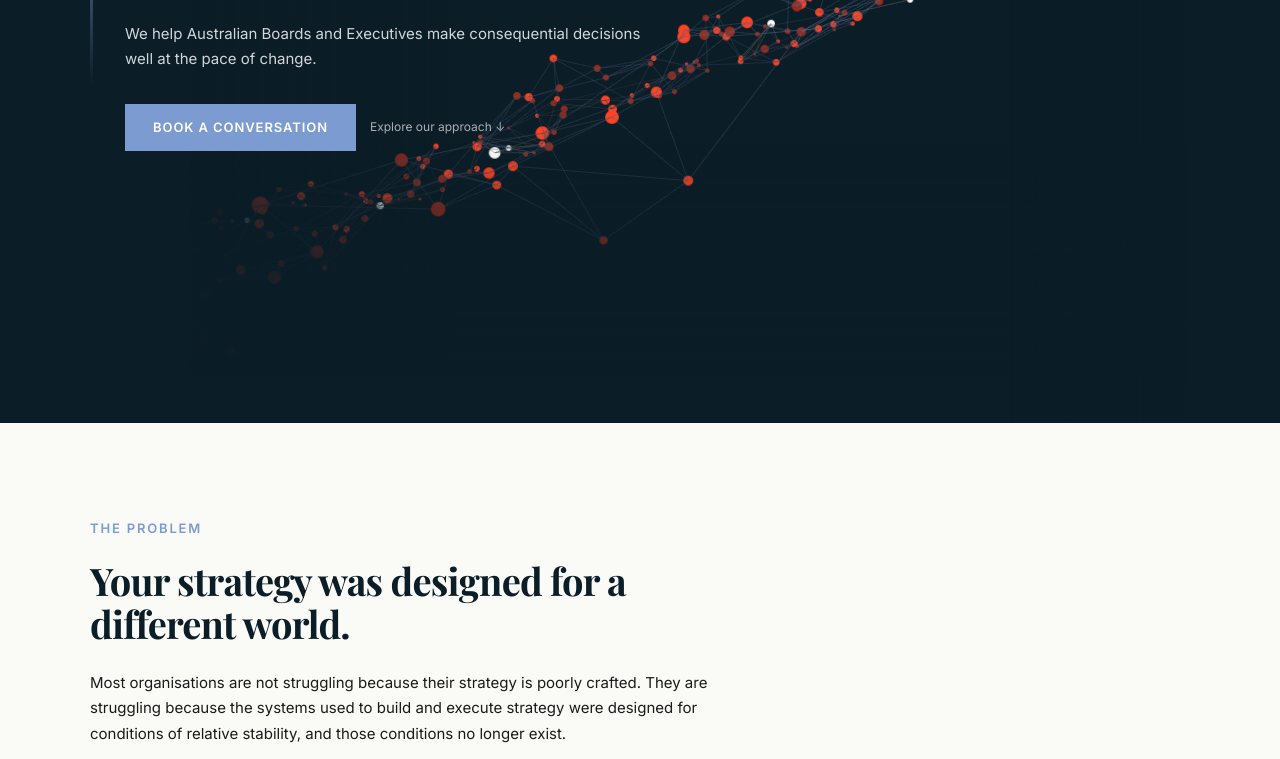
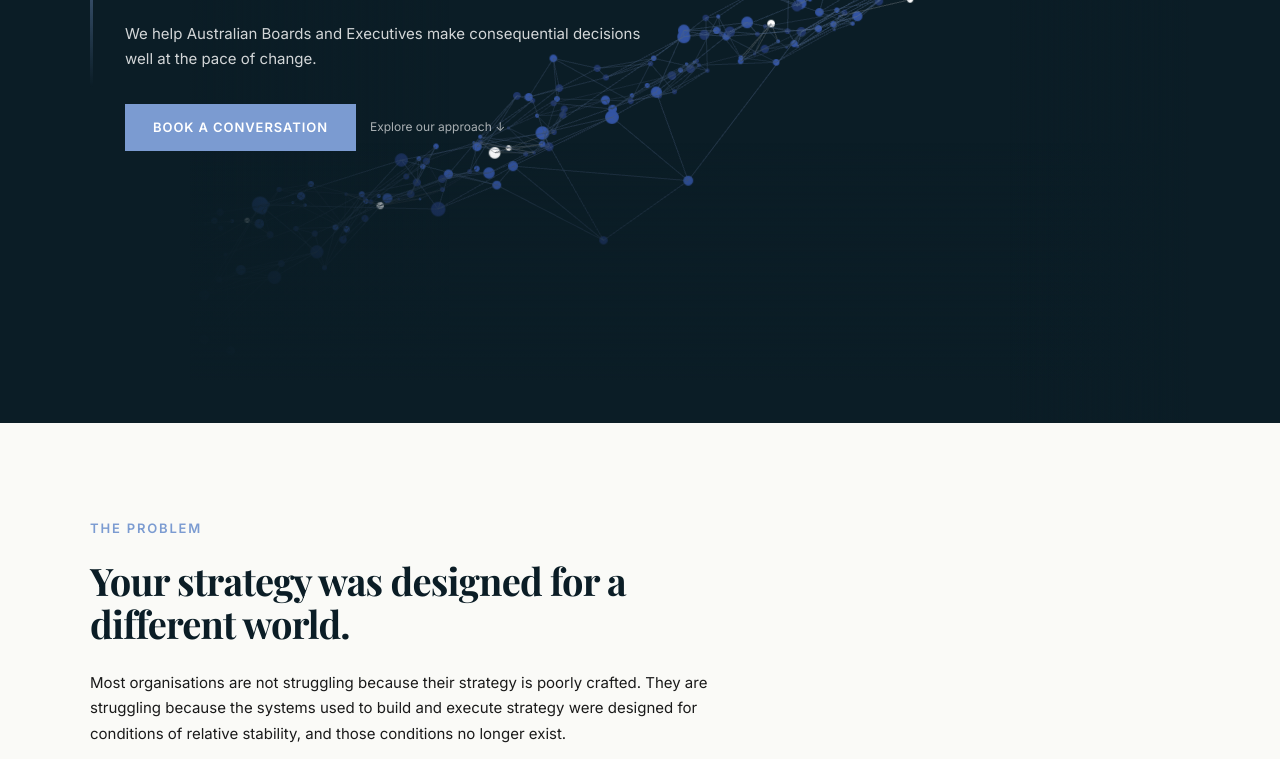
Before and after one commit to resilientfutures-au/Resilient-Futures, a plain HTML site: page index-v1-dark-light.html in a window 1280 px wide. Shown: the part 301-1060 px from the top of the page. Drawn offline with nearby package versions, Linux system fonts and the light colour scheme; animation ran at ten frames a second; a web font is replaced by a local one.

Commit message:
fix: update Three.js node colour and fog to blue palette in V1

```diff
--- a/index-v1-dark-light.html
+++ b/index-v1-dark-light.html
@@ -899,14 +899,14 @@ renderer.setPixelRatio(Math.min(window.devicePixelRatio, 2));
 renderer.setClearColor(0x000000, 0);
 
 const scene = new THREE.Scene();
-scene.fog = new THREE.FogExp2(0x150B0A, 0.022);
+scene.fog = new THREE.FogExp2(0x0B1D26, 0.022);
 
 const camera = new THREE.PerspectiveCamera(45, 1, 0.1, 500);
 camera.position.set(0, 5, 28);
 camera.lookAt(0, 3, 0);
 
 const COLORS = {
-  node:      new THREE.Color('#FF8C6B'),
+  node:      new THREE.Color('#7B9BD1'),
   nodeDim:   new THREE.Color('#162f44'),
   highlight: new THREE.Color('#FFFFFF'),
   line:      new THREE.Color('#7B9BD1'),
```
